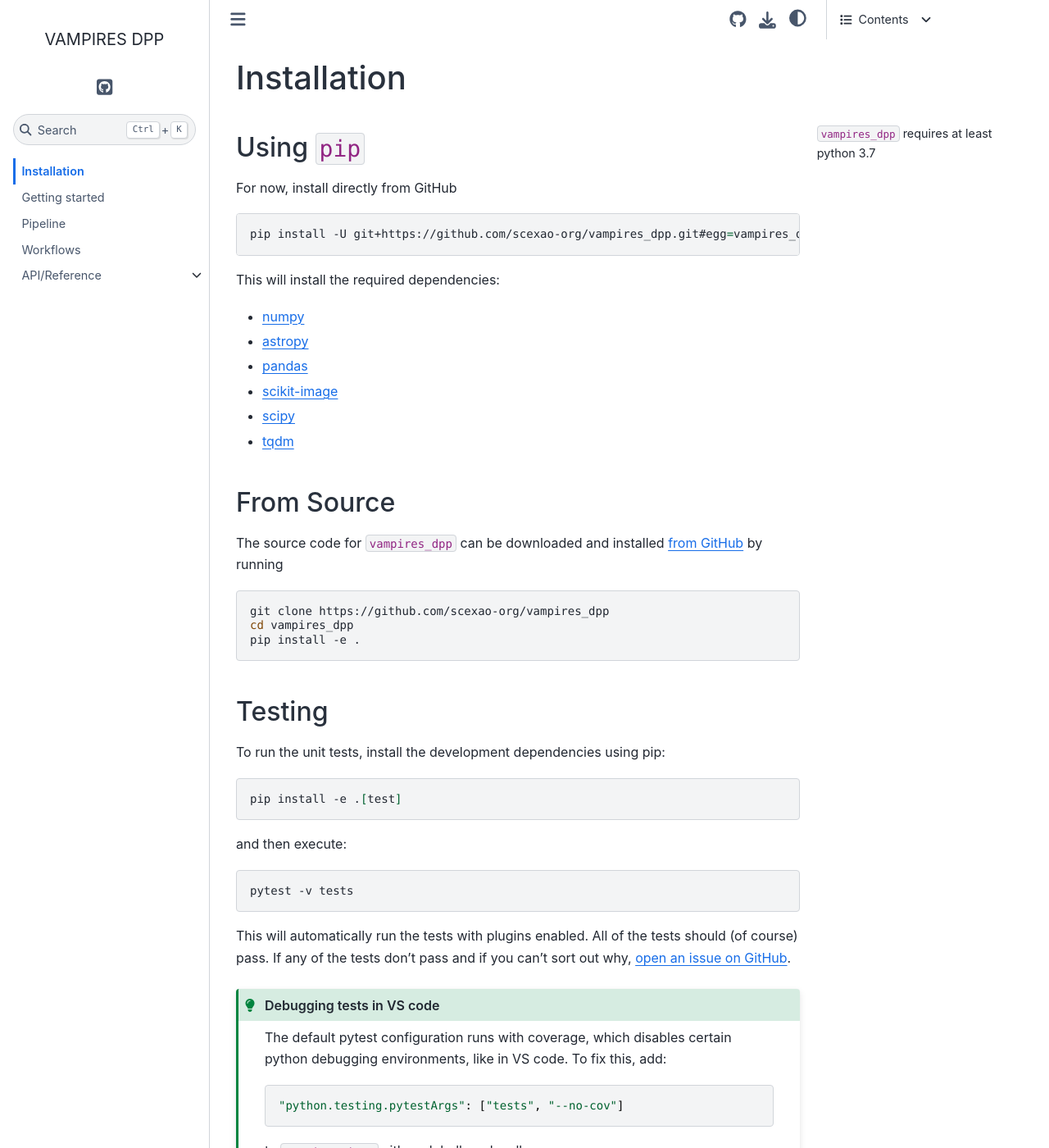
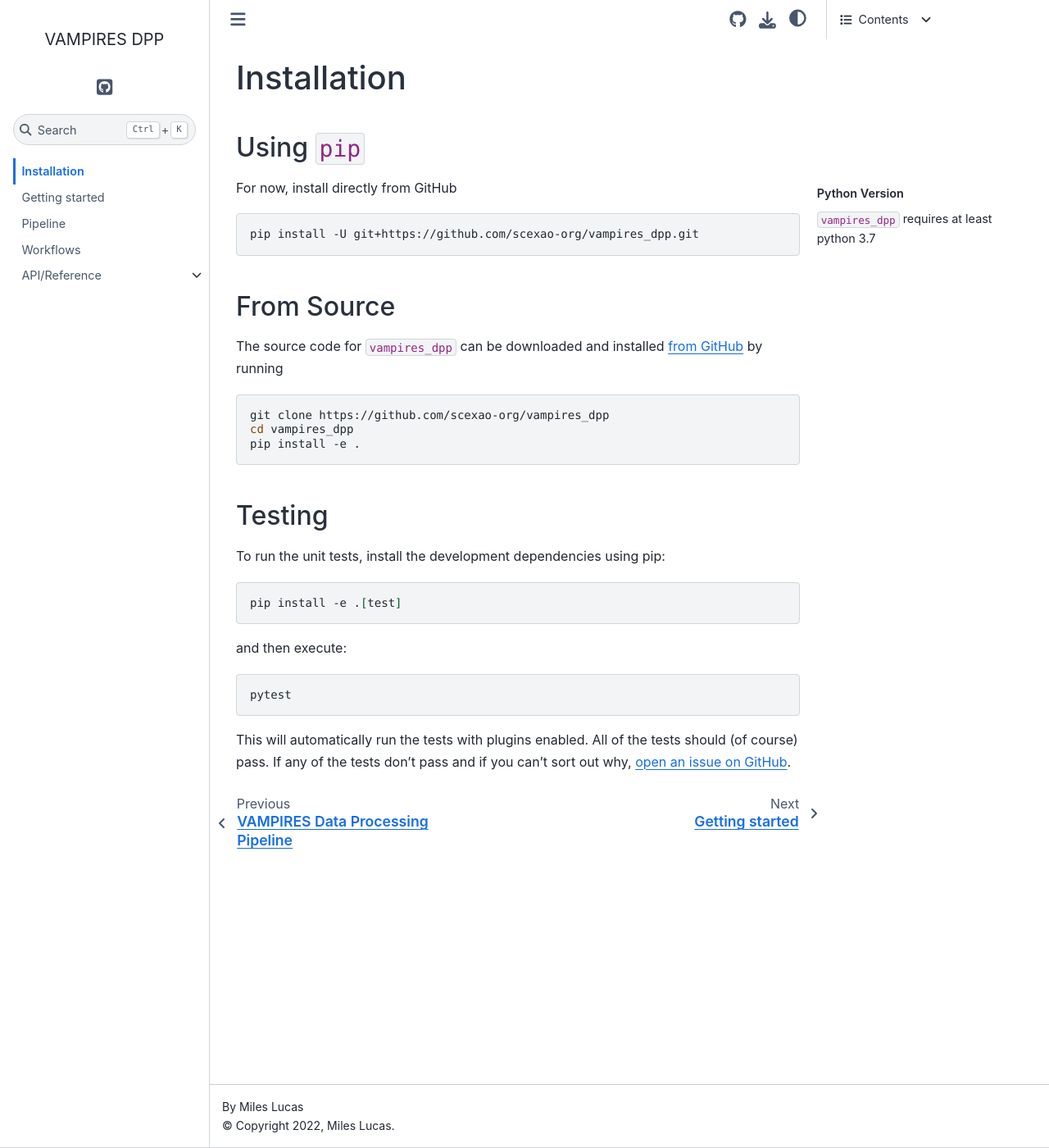
Before and after one commit to scexao-org/vampires_dpp, a Sphinx documentation site: the page built from docs/installation.md, in a window 1280 px wide and 1400 px high. Shown: the whole window at 82% size. Built offline with Sphinx 7.4.7 and the Sphinx Book theme 1.1.4, drawn with Linux system fonts in a browser that asks for light colours; some of the changed text lies outside the part shown.

Commit message:
update docs

````diff
--- a/docs/installation.md
+++ b/docs/installation.md
@@ -1,26 +1,17 @@
 # Installation
 
-```{margin}
+
+## Using `pip`
+
+```{margin} Python Version
 `vampires_dpp` requires at least python 3.7
 ```
-
-## Using `pip`
 
 For now, install directly from GitHub
 
 ```bash
-pip install -U git+https://github.com/scexao-org/vampires_dpp.git#egg=vampires_dpp
+pip install -U git+https://github.com/scexao-org/vampires_dpp.git
 ```
-
-This will install the required dependencies:
-
-- [numpy](https://numpy.org)
-- [astropy](https://www.astropy.org)
-- [pandas](https://pandas.pydata.org/)
-- [scikit-image](https://scikit-image.org/)
-- [scipy](https://scipy.org/)
-- [tqdm](https://tqdm.github.io/)
-
 
 ## From Source
 
@@ -43,20 +34,8 @@ pip install -e .[test]
 and then execute:
 
 ```bash
-pytest -v tests
+pytest
 ```
 
 This will automatically run the tests with plugins enabled. All of the tests should (of course) pass. If any of the tests don't pass and if
 you can't sort out why, [open an issue on GitHub](https://github.com/scexao-org/vampires_dpp/issues).
-
-
-```{eval-rst}
-.. admonition:: Debugging tests in VS code
-    :class: tip
-
-    The default pytest configuration runs with coverage, which disables certain python debugging environments, like in VS code. To fix this, add::
-
-        "python.testing.pytestArgs": ["tests", "--no-cov"]
-
-    to ``settings.json`` either globally or locally.
-```
````
Also changed, not shown: docs/pipeline.md (+5 -4 lines).
